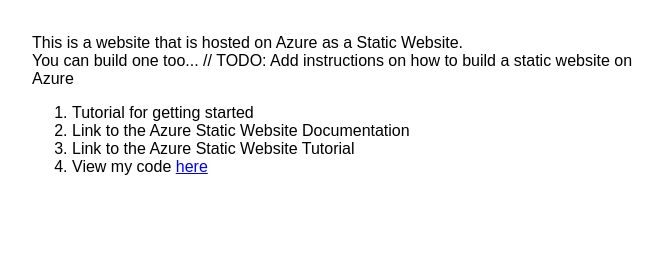
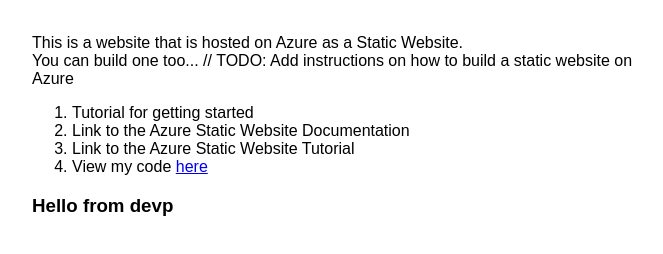
Before and after one commit to devpartners/doingazure.com, a website: page src/index.html in a window 1280 px wide. Shown: the part 126-380 px from the top of the page, without its empty margins (288-951 px from the left). Drawn offline with Linux system fonts and the light colour scheme.

Commit message:
Testing PR

```diff
--- a/src/index.html
+++ b/src/index.html
@@ -22,6 +22,8 @@
       <li>View my code <a href="https://github.com/doingazure/doingazure.com">here</a></li>
     </ol>
 
+    <h3>Hello from devp</h3>
+
   </main>
 </body>
 
```
